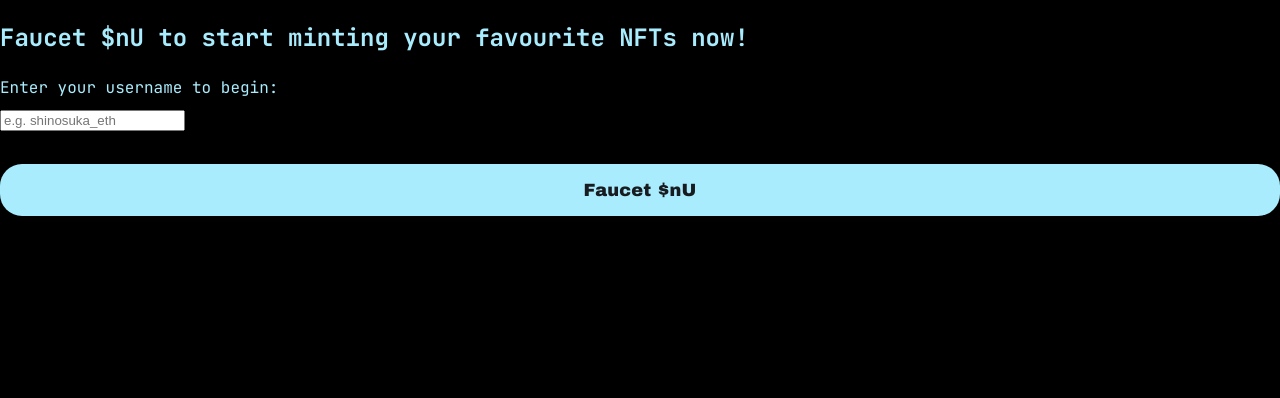
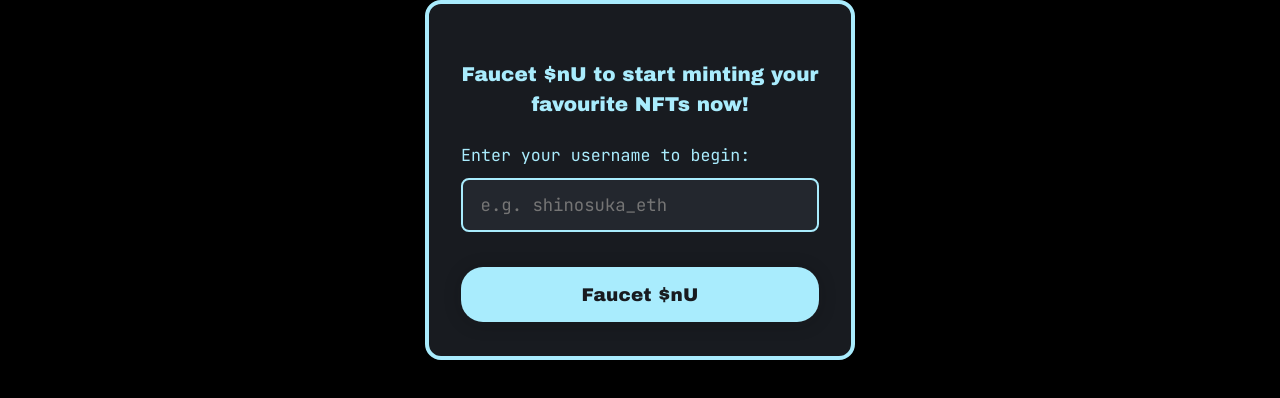
Before and after one commit to ShinosukaGG/union-marketplace, a plain HTML site: page index.html in a window 1280 px wide. Drawn offline with nearby package versions, Linux system fonts and the light colour scheme; a web font is replaced by a local one.

Commit message:
Update index.html

```diff
--- a/index.html
+++ b/index.html
@@ -7,17 +7,14 @@
   <link rel="stylesheet" href="styles.css" />
 </head>
 <body>
-<div class="faucet-box">
-  <h2>Faucet $nU to start minting your favourite NFTs now!</h2>
-  <label for="username" style="display:block; margin-bottom:0.5rem;">Enter your username to begin:</label>
-  <input type="text" id="username" placeholder="e.g. shinosuka_eth" style="margin-bottom:1.2rem;"/>
-  <button
-    id="faucet-btn"
-    class="btn-wide"
-    style="width:100%;padding:1rem 0;font-size:1.11rem;font-family:var(--union-font-header);font-weight:bold;"
-    onclick="claimFaucet()"
-  >Faucet $nU</button>
-</div>
+  <div id="faucet-screen" class="center-screen">
+    <div class="faucet-dynamic-box">
+      <h2>Faucet $nU to start minting your favourite NFTs now!</h2>
+      <label for="username" class="faucet-label">Enter your username to begin:</label>
+      <input type="text" id="username" class="faucet-input" placeholder="e.g. shinosuka_eth" autocomplete="off" />
+      <button id="faucet-btn" class="btn-wide faucet-btn" onclick="claimFaucet()">Faucet $nU</button>
+    </div>
+  </div>
 
   <div id="main-site" style="display: none">
     <header class="site-header">
```
